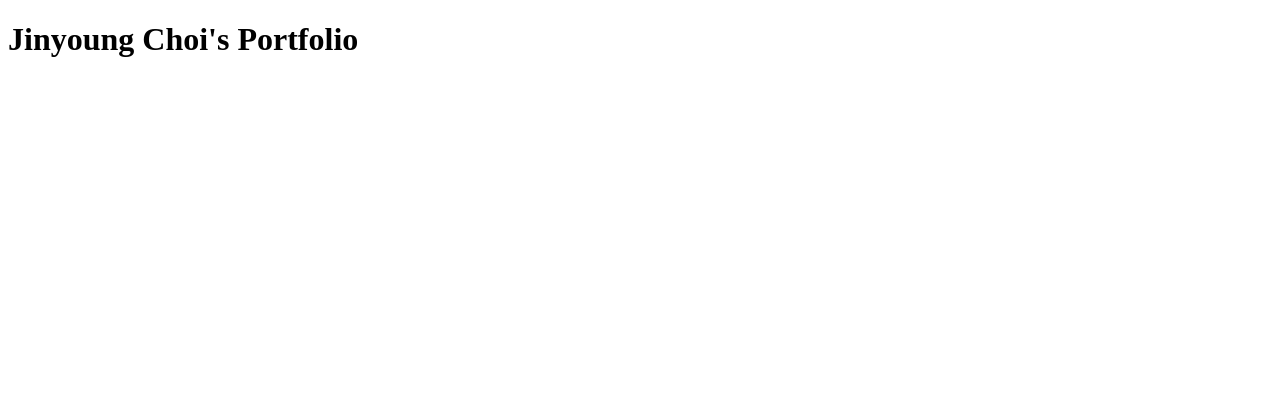
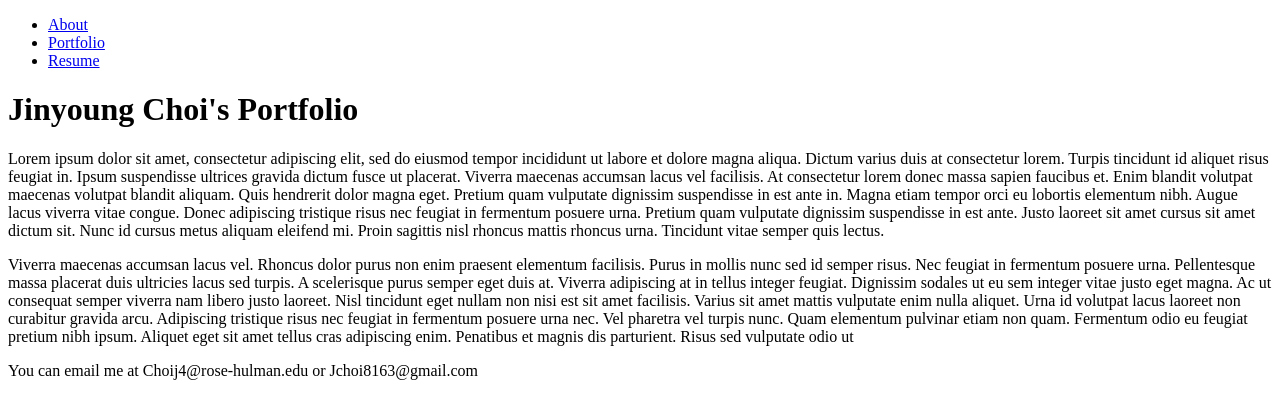
Before and after one commit to rhit-choij4/choij4.github.io, a plain HTML site: page index.html in a window 1280 px wide. Drawn offline with Linux system fonts and the light colour scheme; files that its build step writes are made by us from their sources.

Commit message:
index and portfolio didnt commit and push

```diff
--- a/index.html
+++ b/index.html
@@ -3,14 +3,32 @@
     <head>
         <meta charset="utf-8">
         <meta name = "viewport" content="width=device-width, intial-scale=1"/>
-        <title>Jinyoung Choi's Portfolio</title>
+        <title>Jinyoung Choi's About page</title>
         <link rel="stylesheet" href="styles/normaize.css"/>
         <link rel="stylesheet" href="styles/main.css"/>
         <link rel="icon" href="images/favicon.png"/>
     </head>
-    <body>
+    <body id = "about">
+        <nav>
+            <ul>
+                <li><a href="index.html">About</a></li>
+                <li><a href="portfolio.html">Portfolio</a></li>
+                <li><a href="resume.html">Resume</a></li>
+
+            </ul>
+        </nav>
+        <main>
         <h1>Jinyoung Choi's Portfolio</h1>
+        <!-- <img src = "C:\Users\choij4\Pictures\avatar.png"> -->
+        <p>Lorem ipsum dolor sit amet, consectetur adipiscing elit, sed do eiusmod tempor incididunt ut labore et dolore magna aliqua. Dictum varius duis at consectetur lorem. Turpis tincidunt id aliquet risus feugiat in. Ipsum suspendisse ultrices gravida dictum fusce ut placerat. Viverra maecenas accumsan lacus vel facilisis. At consectetur lorem donec massa sapien faucibus et. Enim blandit volutpat maecenas volutpat blandit aliquam. Quis hendrerit dolor magna eget. Pretium quam vulputate dignissim suspendisse in est ante in. Magna etiam tempor orci eu lobortis elementum nibh. Augue lacus viverra vitae congue. Donec adipiscing tristique risus nec feugiat in fermentum posuere urna. Pretium quam vulputate dignissim suspendisse in est ante. Justo laoreet sit amet cursus sit amet dictum sit. Nunc id cursus metus aliquam eleifend mi. Proin sagittis nisl rhoncus mattis rhoncus urna. Tincidunt vitae semper quis lectus.</p>
+        <p>Viverra maecenas accumsan lacus vel. Rhoncus dolor purus non enim praesent elementum facilisis. Purus in mollis nunc sed id semper risus. Nec feugiat in fermentum posuere urna. Pellentesque massa placerat duis ultricies lacus sed turpis. A scelerisque purus semper eget duis at. Viverra adipiscing at in tellus integer feugiat. Dignissim sodales ut eu sem integer vitae justo eget magna. Ac ut consequat semper viverra nam libero justo laoreet. Nisl tincidunt eget nullam non nisi est sit amet facilisis. Varius sit amet mattis vulputate enim nulla aliquet. Urna id volutpat lacus laoreet non curabitur gravida arcu. Adipiscing tristique risus nec feugiat in fermentum posuere urna nec. Vel pharetra vel turpis nunc. Quam elementum pulvinar etiam non quam. Fermentum odio eu feugiat pretium nibh ipsum. Aliquet eget sit amet tellus cras adipiscing enim. Penatibus et magnis dis parturient. Risus sed vulputate odio ut</p>
+        </main>
+        <footer>
+            You can email me at Choij4@rose-hulman.edu or Jchoi8163@gmail.com
+        </footer>
+
         <script src="script/main.js"></script>
+
     </body>
 
 
```
Also changed, not shown: portfolio.html (added, +51 -0 lines).
